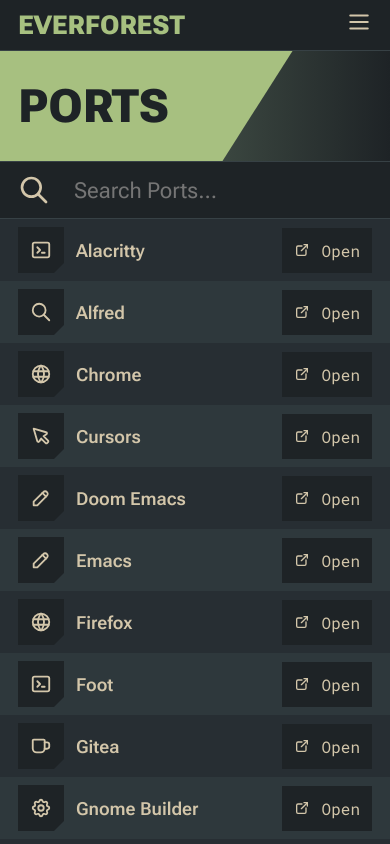
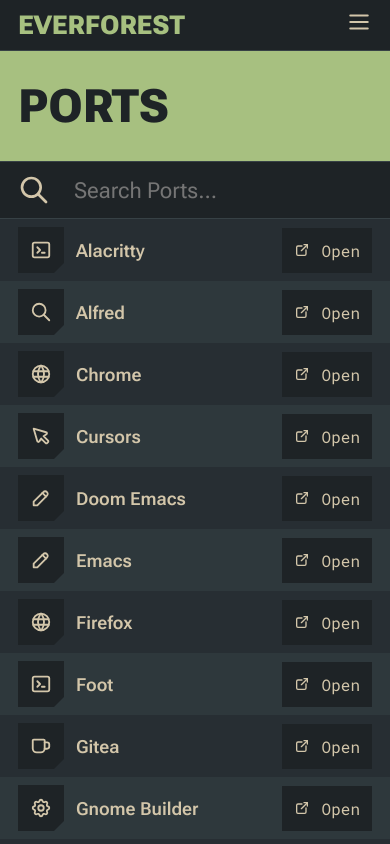
Before and after one commit to SirEthanator/everforest-web, a Next.js app: page /ports in a window 390 px wide. Shown: the top 844 px of the page. Built offline with nearby package versions, Linux system fonts and the light colour scheme.

Commit message:
Header: Add mobile support

```diff
--- a/src/components/styles/Header.module.scss
+++ b/src/components/styles/Header.module.scss
@@ -11,7 +11,6 @@
 
 .headerBg {
   $cutoff-width: 70px;
-  $width: 75%;
 
   flex-grow: 1;
   display: flex;
@@ -19,7 +18,7 @@
   justify-content: center;
 
   background-color: var(--green);
-  clip-path: polygon(0 0, $width 0, calc($width - $cutoff-width) 100%, 0 100%);
+  clip-path: polygon(0 0, $bg-width 0, calc($bg-width - $cutoff-width) 100%, 0 100%);
 
   padding: $padding vars.$padding-edges;
 }
@@ -35,3 +34,13 @@
   font-variation-settings: "wdth" 130, "XTRA" 600;
   color: var(--bg-dim);
 }
+
+@media (max-width: vars.$breakpoint-small) {
+  .header {
+    background: none;
+  }
+
+  .headerBg {
+    clip-path: none;
+  }
+}
--- a/src/styles/_vars.scss
+++ b/src/styles/_vars.scss
@@ -2,7 +2,6 @@
 $breakpoint-med-large: 820px;
 $breakpoint-med: 700px;
 $breakpoint-small: 600px;
-// $breakpoint-xsmall: 380px;
 
 $max-width-main: 1000px;
 $max-width-large: 1150px;
```
